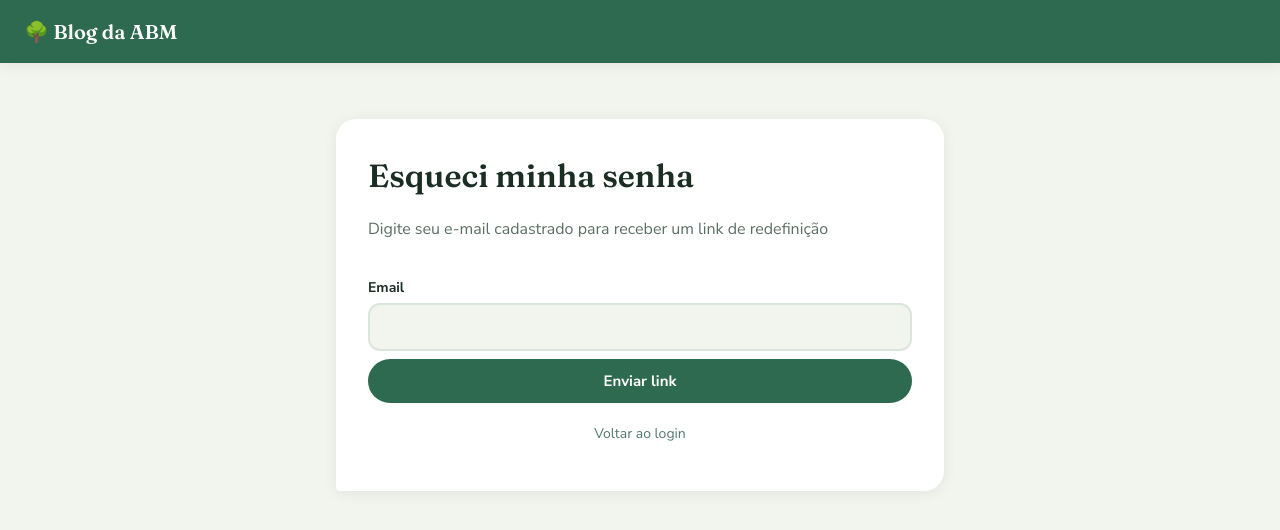
After one commit to guilherme-dsm/mini-rede-abm, a Flask app: page /esqueci-senha in a window 1280 px wide. The commit adds this page. Shown: the top 530 px of the page. Run offline with Flask 3, Linux system fonts and the light colour scheme.

Commit message:
Adiciona redefinição de senha via e-mail e toast de erro no login

```diff
--- a/routes/auth.py
+++ b/routes/auth.py
@@ -2,6 +2,9 @@
 from flask import Blueprint, render_template, request, redirect, url_for, session
 from werkzeug.security import generate_password_hash, check_password_hash
 from models.db import get_connection
+import secrets
+from datetime import datetime, timedelta
+from email_utils import enviar_email_redefinicao
 
 auth_bp = Blueprint("auth", __name__)
 
@@ -34,27 +37,73 @@ def cadastro():
 
     return render_template("cadastro.html", predios=predios)
 
-@auth_bp.route("/login", methods=["GET", "POST"])
+@auth_bp.route("/login")
 def login():
-    if request.method == "POST":
-        email = request.form["email"]
-        senha = request.form["senha"]
-
-        conn = get_connection()
-        cursor = conn.cursor()
-        cursor.execute("SELECT * FROM moradores WHERE email = ?", (email,))
-        morador = cursor.fetchone()
-        conn.close()
-
-        if morador and check_password_hash(morador["senha_hash"], senha):
-            session["morador_id"] = morador["id"]
-            return redirect(url_for("posts.mural"))
-
-        return "Email ou senha incorretos", 401
-
     return render_template("login.html")
 
 @auth_bp.route("/logout")
 def logout():
     session.pop("morador_id", None)
     return redirect(url_for("auth.login"))
+
+@auth_bp.route("/esqueci-senha", methods=["GET", "POST"])
+def esqueci_senha():
+    if request.method == "POST":
+        email = request.form["email"]
+
+        conn = get_connection()
+        cursor = conn.cursor()
+        cursor.execute("SELECT id FROM moradores WHERE email = ?", (email,))
+        morador = cursor.fetchone()
+
+        if morador:
+            token = secrets.token_urlsafe(32)
+            expira_em = datetime.now() + timedelta(minutes=30)
+
+            cursor.execute(
+                "INSERT INTO redefinicoes_senha (morador_id, token, expira_em) VALUES (?, ?, ?)",
+                (morador["id"], token, expira_em)
+            )
+            conn.commit()
+            enviar_email_redefinicao(email, token)
+
+        conn.close()
+        return render_template("esqueci_senha.html", enviado=True)
+
+    return render_template("esqueci_senha.html", enviado=False)
+
+
+@auth_bp.route("/redefinir-senha/<token>", methods=["GET", "POST"])
+def redefinir_senha(token):
+    conn = get_connection()
+    cursor = conn.cursor()
+    cursor.execute("SELECT * FROM redefinicoes_senha WHERE token = ?", (token,))
+    redefinicao = cursor.fetchone()
+
+    if redefinicao is None or redefinicao["usado"] == 1:
+        conn.close()
+        return "Link inválido ou já utilizado", 400
+
+    expira_em = datetime.fromisoformat(redefinicao["expira_em"])
+    if datetime.now() > expira_em:
+        conn.close()
+        return "Este link expirou. Solicite uma nova redefinição.", 400
+
+    if request.method == "POST":
+        nova_senha = request.form["senha"]
+        senha_hash = generate_password_hash(nova_senha, method="pbkdf2:sha256")
+
+        cursor.execute(
+            "UPDATE moradores SET senha_hash = ? WHERE id = ?",
+            (senha_hash, redefinicao["morador_id"])
+        )
+        cursor.execute(
+            "UPDATE redefinicoes_senha SET usado = 1 WHERE id = ?",
+            (redefinicao["id"],)
+        )
+        conn.commit()
+        conn.close()
+        return redirect(url_for("auth.login"))
+
+    conn.close()
+    return render_template("redefinir_senha.html", token=token)
--- /dev/null
+++ b/templates/esqueci_senha.html
@@ -0,0 +1,20 @@
+{% extends "base.html" %}
+{% block title %}Esqueci minha senha{% endblock %}
+{% block content %}
+<div class="auth-card">
+    {% if enviado %}
+        <h1>Verifique seu e-mail 📧</h1>
+        <p class="auth-subtitle">Se esse e-mail estiver cadastrado, você receberá um link para redefinir sua senha em instantes.</p>
+        <p class="auth-switch"><a href="{{ url_for('auth.login') }}">Voltar ao login</a></p>
+    {% else %}
+        <h1>Esqueci minha senha</h1>
+        <p class="auth-subtitle">Digite seu e-mail cadastrado para receber um link de redefinição</p>
+        <form method="POST" action="/esqueci-senha" class="form">
+            <label>Email</label>
+            <input type="email" name="email" required>
+            <button type="submit" class="btn btn-primary btn-block">Enviar link</button>
+        </form>
+        <p class="auth-switch"><a href="{{ url_for('auth.login') }}">Voltar ao login</a></p>
+    {% endif %}
+</div>
+{% endblock %}
```
Also changed, not shown: email_utils.py (added, +23 -0 lines), models/db.py (+11 -0 lines), routes/api.py (+17 -0 lines), static/js/login.js (added, +24 -0 lines), templates/login.html (+5 -3 lines), templates/redefinir_senha.html (added, +12 -0 lines), static/uploads/perfil/morador_2.png (added), static/uploads/perfil/morador_2.webp (added), static/uploads/perfil/morador_3.webp (added), static/uploads/perfil/morador_4.png (added), static/uploads/perfil/morador_4.webp (added).
